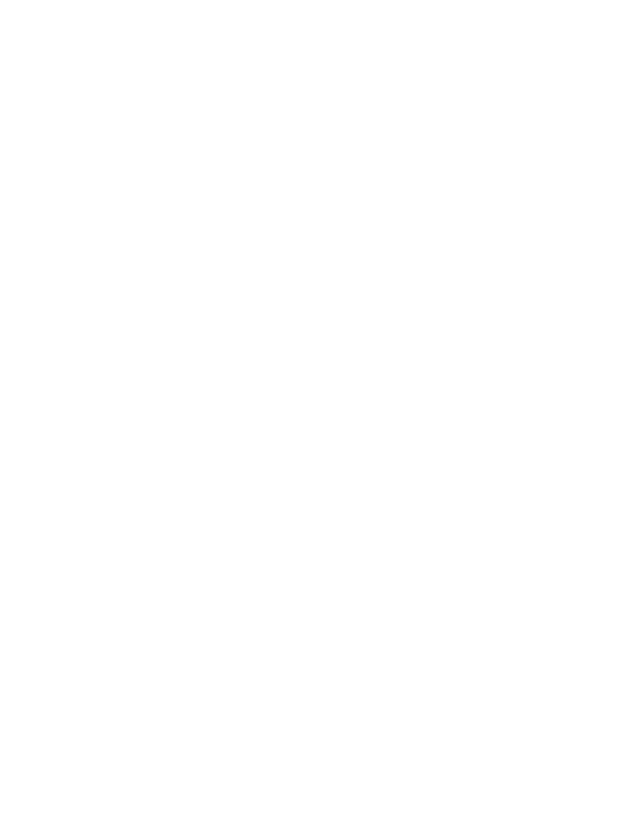
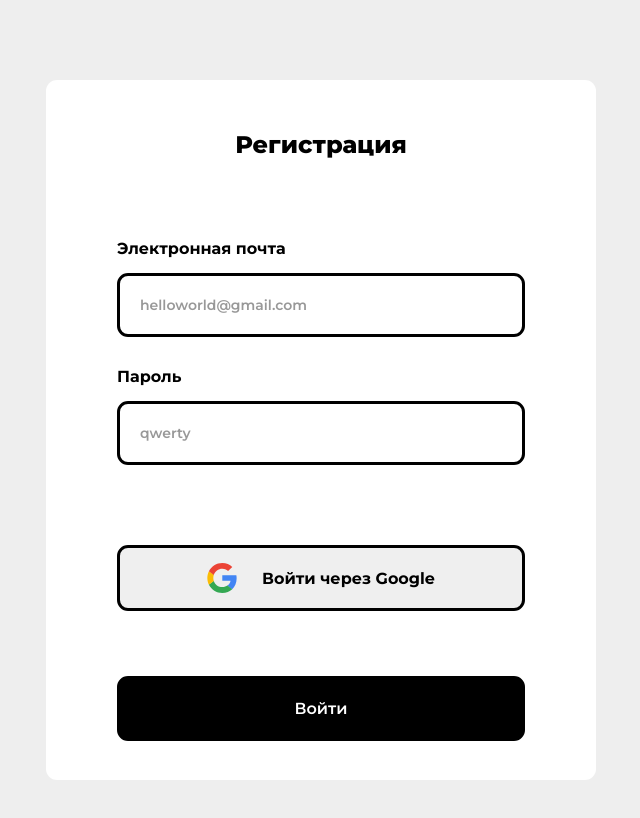
Before and after one commit to 2409nn/eduProjects, a website: page shop/project_root/auth.html in a window 1280 px wide. Shown: the top 818 px of the page, without its empty margins (319-959 px from the left). Drawn offline with Linux system fonts and the light colour scheme.

Commit message:
разработана страница регистрации

```diff
--- a/shop/project_root/auth.html
+++ b/shop/project_root/auth.html
@@ -6,6 +6,30 @@
   <link rel="stylesheet" href="./css/styles.css">
 </head>
 <body>
+    <main>
+        <section class="reg">
 
+            <div class="reg__inner">
+                <div class="reg__heading heading">
+                    <h2>Регистрация</h2>
+                </div>
+                <form action="#" class="reg__form" method="post">
+                    <label for="email">Электронная почта</label>
+                    <input placeholder="helloworld@gmail.com" type="email" class="reg__input" id="email">
+
+                    <label for="password">Пароль</label>
+                    <input placeholder="qwerty" type="password" class="reg__input" id="password">
+
+                    <button class="reg__google-signIn secondary-btn">
+                        <img src="imgs/logos/google.svg" alt="google_ico" width="30px">
+                        <span>Войти через Google</span>
+                    </button>
+
+                    <input type="submit" value="Войти" class="main-btn">
+                </form>
+            </div>
+
+        </section>
+    </main>
 </body>
 </html>
--- /dev/null
+++ b/shop/project_root/css/registration.scss
@@ -0,0 +1,43 @@
+body {
+  background-color: $bodyBackgroundColor;
+}
+
+.reg {
+  background-color: white;
+  width: 550px;
+  height: 700px;
+  padding: 30px 20px;
+  border-radius: $borderRadius;
+  margin: auto;
+
+  &__heading {
+    user-select: none;
+    margin-top: 20px;
+  }
+
+  &__inner {
+    width: 80%;
+    margin: auto;
+  }
+
+  &__form {
+    display: flex;
+    flex-direction: column;
+    margin-top: 50px;
+
+    input {
+      margin: 15px 0 30px;
+
+    }
+  }
+
+  &__google-signIn {
+    display: flex;
+    align-items: center;
+    justify-content: center;
+    gap: 25px;
+    font-weight: 600;
+    font-size: 16px;
+    margin: 50px 0;
+  }
+}
--- a/shop/project_root/css/styles.scss
+++ b/shop/project_root/css/styles.scss
@@ -1,8 +1,14 @@
 $linkColor: #00A5C2;
 $headerFontColor: white;
 $mainFontColor: #000000;
+$mainButtonBackgroundColor: #000000;
+$mainButtonFontColor: #FFFFFF;
+$secondaryFontColor: #000000;
 $headerHeight: 80px;
 $borderRadius: 11px;
+$bodyBackgroundColor: #EEEEEE;
+$placeholderColor: #989898;
+$borderColor: #000000;
 
 @import url('https://fonts.googleapis.com/css2?family=Montserrat:ital,wght@0,100..900;1,100..900&display=swap');
 
@@ -13,8 +19,8 @@ $borderRadius: 11px;
   font-family: "montserrat", sans-serif;
 }
 
-body {
-  height: 5000px;
+h2 {
+  font-weight: 800;
 }
 
 main {
@@ -47,6 +53,46 @@ button:hover {
   transition: filter 0.2s;
 }
 
+.main-btn {
+  background-color: $mainButtonBackgroundColor;
+  color: $mainButtonFontColor;
+  font-size: 16px;
+}
+
+.secondary-btn {
+  border: 3px solid $borderColor;
+  padding: 15px 10px;
+}
+
+.secondary-btn span {
+  font-weight: 700;
+}
+
+label {
+  font-weight: 700;
+}
+
+input {
+  border-radius: $borderRadius;
+  padding: 20px;
+  border: black solid 3px;
+  font-size: 14px;
+  font-weight: 600;
+}
+
+input::placeholder {
+  color: $placeholderColor;
+}
+
+input[type=submit] {
+  background-color: $mainButtonBackgroundColor;
+  color: $mainButtonFontColor;
+}
+
+input[type=submit]:hover {
+  cursor: pointer;
+}
 
 @import 'nav';
 @import 'mainpage';
+@import 'registration';
```
Also changed, not shown: shop/project_root/css/registration.css (added), shop/project_root/css/styles.css, shop/project_root/imgs/logos/google.svg (added), 2 other files.
